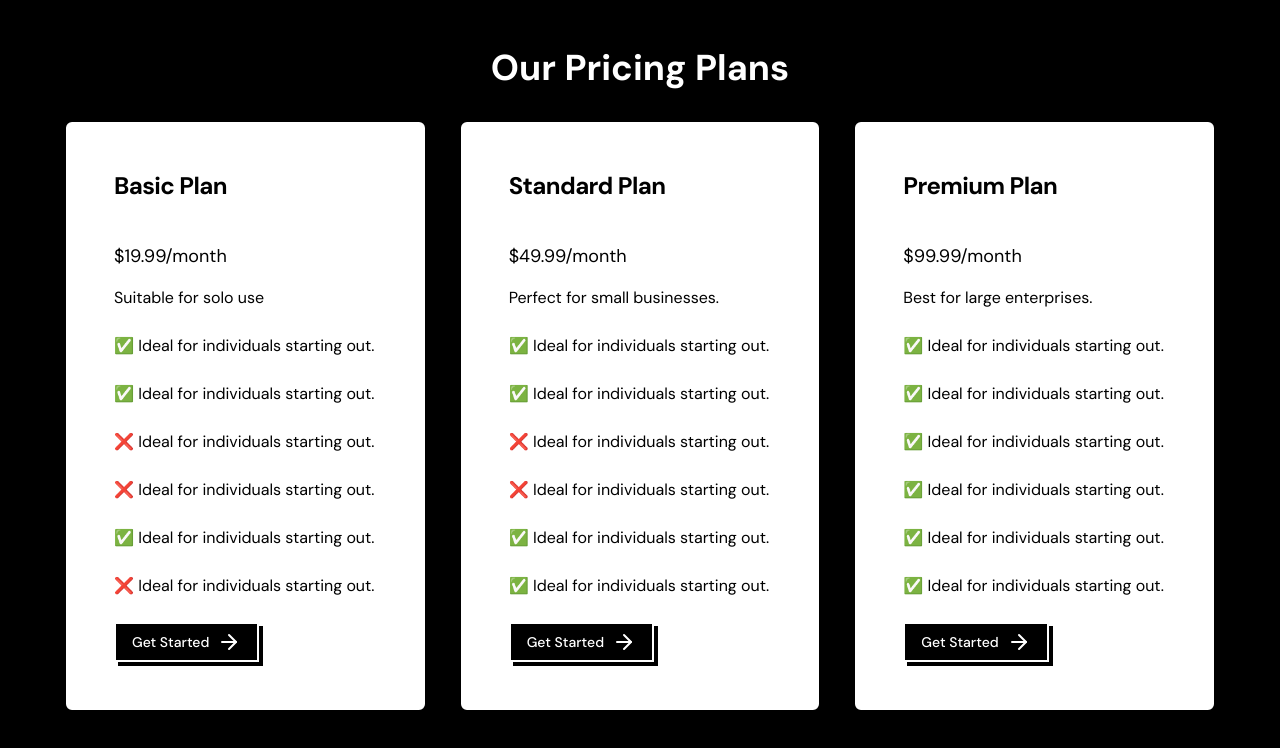
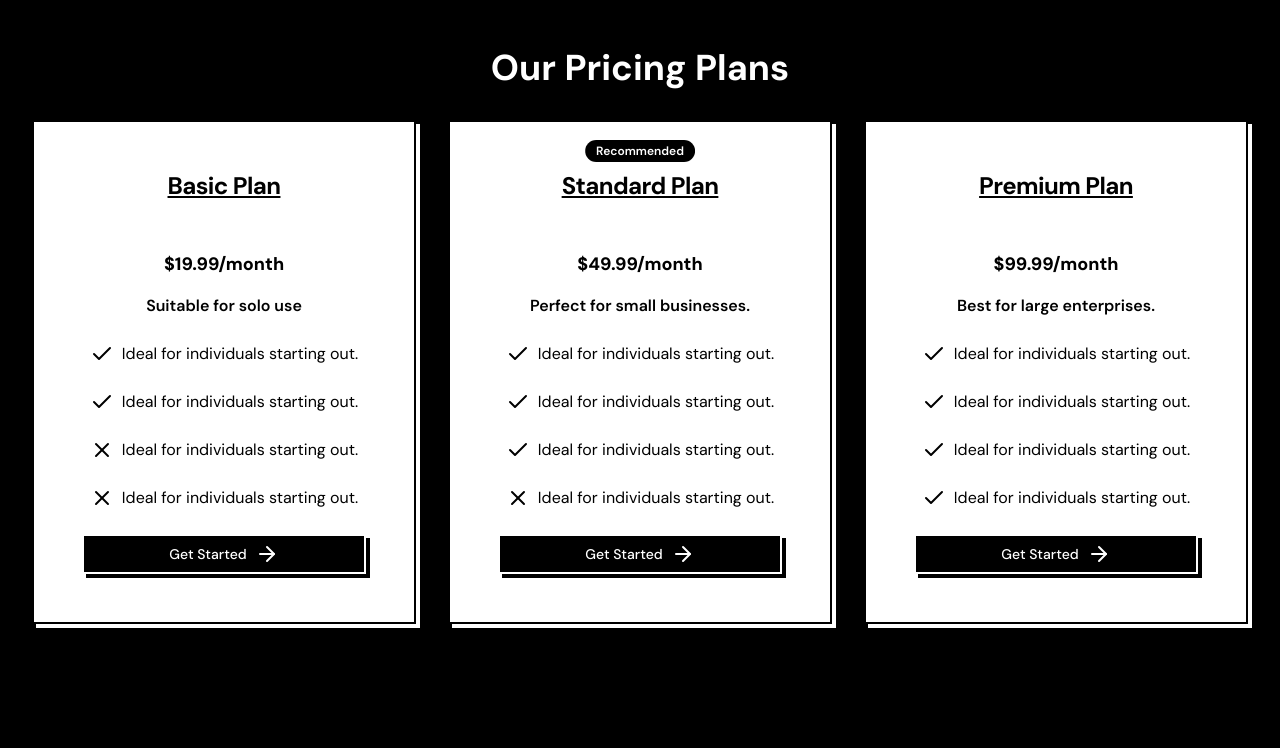
Before and after one commit to Dominate-X-Club/Copod, a Next.js app: page /price in a window 1280 px wide. Shown: the top 748 px of the page. Built offline with nearby package versions, Linux system fonts and the light colour scheme.

Commit message:
pricing page completes

```diff
--- a/src/app/price/page.tsx
+++ b/src/app/price/page.tsx
@@ -1,73 +1,131 @@
 import { Button } from "@/components/ui/button";
 import { Card, CardHeader, CardTitle, CardContent } from "@/components/ui/card";
-import { ArrowRight } from "lucide-react";
+import { Badge } from "@/components/ui/badge";
+import { ArrowRight, Check, X } from "lucide-react";
 
 const Pricing = () => {
   return (
     <div className="bg-black text-white min-h-screen flex flex-col items-center py-12 px-4 md:px-8">
       <h1 className="text-4xl font-bold mb-8">Our Pricing Plans</h1>
-      <div className="grid gap-8 w-full max-w-6xl grid-cols-1 md:grid-cols-2 lg:grid-cols-3">
+      <div className="flex flex-wrap gap-8 w-full justify-center">
         {/* Basic Plan */}
-        <Card className="bg-white text-black p-6 rounded-lg shadow-lg hover:shadow-2xl transform hover:scale-105 transition-transform duration-300">
+        <Card className="lg:w-96 w-80 bg-white text-black p-6 transform transition-transform duration-300 hover:translate-x-boxShadowX hover:translate-y-boxShadowY hover:shadow-none">
           <CardHeader>
-            <CardTitle className="text-2xl font-bold mb-4">
+            <CardTitle className="text-2xl text-center font-bold underline">
               Basic Plan
             </CardTitle>
           </CardHeader>
-          <CardContent>
-            <p className="text-lg mb-4">$19.99/month</p>
-            <p className="mb-6">Suitable for solo use</p>
-            <p className="mb-6"> ✅ Ideal for individuals starting out.</p>
-            <p className="mb-6"> ✅ Ideal for individuals starting out.</p>
-            <p className="mb-6"> ❌ Ideal for individuals starting out.</p>
-            <p className="mb-6"> ❌ Ideal for individuals starting out.</p>
-            <p className="mb-6"> ✅ Ideal for individuals starting out.</p>
-            <p className="mb-6"> ❌ Ideal for individuals starting out.</p>
-            <Button className="bg-black text-main border-white shadow-base-black hover:bg-gray-800 transition-colors duration-300">
+          <CardContent className="text-center p-0 lg:p-6">
+            <p className="text-lg mb-4 font-extrabold">$19.99/month</p>
+            <p className="mb-6 font-semibold">Suitable for solo use</p>
+            <p className="mb-6 flex items-center justify-center">
+              <Check className="mr-2" />
+              Ideal for individuals starting out.
+            </p>
+            <p className="mb-6 flex items-center justify-center">
+              <Check className="mr-2" />
+              Ideal for individuals starting out.
+            </p>
+            <p className="mb-6 flex items-center justify-center">
+              <X className="mr-2" />
+              Ideal for individuals starting out.
+            </p>
+            <p className="mb-6 flex items-center justify-center">
+              <X className="mr-2" />
+              Ideal for individuals starting out.
+            </p>
+            {/* <p className="mb-6 flex items-center justify-center">
+              <Check className="mr-2" />
+              Ideal for individuals starting out.
+            </p>
+            <p className="mb-6 flex items-center justify-center">
+              <X className="mr-2" />
+              Ideal for individuals starting out.
+            </p> */}
+            <Button className="bg-black text-main border-white w-full shadow-base-black duration-300">
               Get Started <ArrowRight className="ml-2" />
             </Button>
           </CardContent>
         </Card>
 
         {/* Standard Plan */}
-        <Card className="bg-white text-black p-6 rounded-lg shadow-lg hover:shadow-2xl transform hover:scale-105 transition-transform duration-300">
-          <CardHeader>
-            <CardTitle className="text-2xl font-bold mb-4">
+        <Card className="lg:w-96 w-80 bg-white text-black p-6 transform transition-transform duration-300 hover:translate-x-boxShadowX hover:translate-y-boxShadowY hover:shadow-none relative">
+          <CardHeader className="flex justify-center">
+            <CardTitle className="text-2xl text-center font-bold underline">
               Standard Plan
             </CardTitle>
+            <Badge className="absolute bg-black text-white top-3 left-1/2 transform -translate-x-1/2">
+              Recommended
+            </Badge>
           </CardHeader>
-          <CardContent>
-            <p className="text-lg mb-4">$49.99/month</p>
-            <p className="mb-6">Perfect for small businesses.</p>
-            <p className="mb-6"> ✅ Ideal for individuals starting out.</p>
-            <p className="mb-6"> ✅ Ideal for individuals starting out.</p>
-            <p className="mb-6"> ❌ Ideal for individuals starting out.</p>
-            <p className="mb-6"> ❌ Ideal for individuals starting out.</p>
-            <p className="mb-6"> ✅ Ideal for individuals starting out.</p>
-            <p className="mb-6"> ✅ Ideal for individuals starting out.</p>
-            <Button className="bg-black text-main border-white shadow-base-black hover:bg-gray-800 transition-colors duration-300">
+          <CardContent className="text-center p-0 lg:p-6">
+            <p className="text-lg mb-4 font-extrabold">$49.99/month</p>
+            <p className="mb-6 font-semibold">Perfect for small businesses.</p>
+            <p className="mb-6 flex items-center justify-center">
+              <Check className="mr-2" />
+              Ideal for individuals starting out.
+            </p>
+            <p className="mb-6 flex items-center justify-center">
+              <Check className="mr-2" />
+              Ideal for individuals starting out.
+            </p>
+            <p className="mb-6 flex items-center justify-center">
+              <Check className="mr-2" />
+              Ideal for individuals starting out.
+            </p>
+            <p className="mb-6 flex items-center justify-center">
+              <X className="mr-2" />
+              Ideal for individuals starting out.
+            </p>
+            {/* <p className="mb-6 flex items-center justify-center">
+              <Check className="mr-2" />
+              Ideal for individuals starting out.
+            </p>
+            <p className="mb-6 flex items-center justify-center">
+              <X className="mr-2" />
+              Ideal for individuals starting out.
+            </p> */}
+            <Button className="bg-black text-main border-white w-full shadow-base-black duration-300">
               Get Started <ArrowRight className="ml-2" />
             </Button>
           </CardContent>
         </Card>
 
         {/* Premium Plan */}
-        <Card className="bg-white text-black p-6 rounded-lg shadow-lg hover:shadow-2xl transform hover:scale-105 transition-transform duration-300 md:col-span-2 lg:col-span-1">
+        <Card className="lg:w-96 w-80 bg-white text-black p-6 transform transition-transform duration-300 hover:translate-x-boxShadowX hover:translate-y-boxShadowY hover:shadow-none">
           <CardHeader>
-            <CardTitle className="text-2xl font-bold mb-4">
+            <CardTitle className="text-2xl text-center font-bold underline">
               Premium Plan
             </CardTitle>
           </CardHeader>
-          <CardContent>
-            <p className="text-lg mb-4">$99.99/month</p>
-            <p className="mb-6">Best for large enterprises.</p>
-            <p className="mb-6"> ✅ Ideal for individuals starting out.</p>
-            <p className="mb-6"> ✅ Ideal for individuals starting out.</p>
-            <p className="mb-6"> ✅ Ideal for individuals starting out.</p>
-            <p className="mb-6"> ✅ Ideal for individuals starting out.</p>
-            <p className="mb-6"> ✅ Ideal for individuals starting out.</p>
-            <p className="mb-6"> ✅ Ideal for individuals starting out.</p>
-            <Button className="bg-black text-main border-white shadow-base-black hover:bg-gray-800 transition-colors duration-300">
+          <CardContent className="text-center p-0 lg:p-6">
+            <p className="text-lg mb-4 font-extrabold">$99.99/month</p>
+            <p className="mb-6 font-semibold">Best for large enterprises.</p>
+            <p className="mb-6 flex items-center justify-center">
+              <Check className="mr-2" />
+              Ideal for individuals starting out.
+            </p>
+            <p className="mb-6 flex items-center justify-center">
+              <Check className="mr-2" />
+              Ideal for individuals starting out.
+            </p>
+            <p className="mb-6 flex items-center justify-center">
+              <Check className="mr-2" />
+              Ideal for individuals starting out.
+            </p>
+            <p className="mb-6 flex items-center justify-center">
+              <Check className="mr-2" />
+              Ideal for individuals starting out.
+            </p>
+            {/* <p className="mb-6 flex items-center justify-center">
+              <Check className="mr-2" />
+              Ideal for individuals starting out.
+            </p>
+            <p className="mb-6 flex items-center justify-center">
+              <Check className="mr-2" />
+              Ideal for individuals starting out.
+            </p> */}
+            <Button className="bg-black text-main border-white w-full shadow-base-black duration-300">
               Get Started <ArrowRight className="ml-2" />
             </Button>
           </CardContent>
--- /dev/null
+++ b/src/components/ui/badge.tsx
@@ -0,0 +1,36 @@
+import * as React from "react"
+import { cva, type VariantProps } from "class-variance-authority"
+
+import { cn } from "@/lib/utils"
+
+const badgeVariants = cva(
+  "inline-flex items-center rounded-full border px-2.5 py-0.5 text-xs font-semibold transition-colors focus:outline-none focus:ring-2 focus:ring-ring focus:ring-offset-2",
+  {
+    variants: {
+      variant: {
+        default:
+          "border-transparent bg-primary text-primary-foreground hover:bg-primary/80",
+        secondary:
+          "border-transparent bg-secondary text-secondary-foreground hover:bg-secondary/80",
+        destructive:
+          "border-transparent bg-destructive text-destructive-foreground hover:bg-destructive/80",
+        outline: "text-foreground",
+      },
+    },
+    defaultVariants: {
+      variant: "default",
+    },
+  }
+)
+
+export interface BadgeProps
+  extends React.HTMLAttributes<HTMLDivElement>,
+    VariantProps<typeof badgeVariants> {}
+
+function Badge({ className, variant, ...props }: BadgeProps) {
+  return (
+    <div className={cn(badgeVariants({ variant }), className)} {...props} />
+  )
+}
+
+export { Badge, badgeVariants }
```
